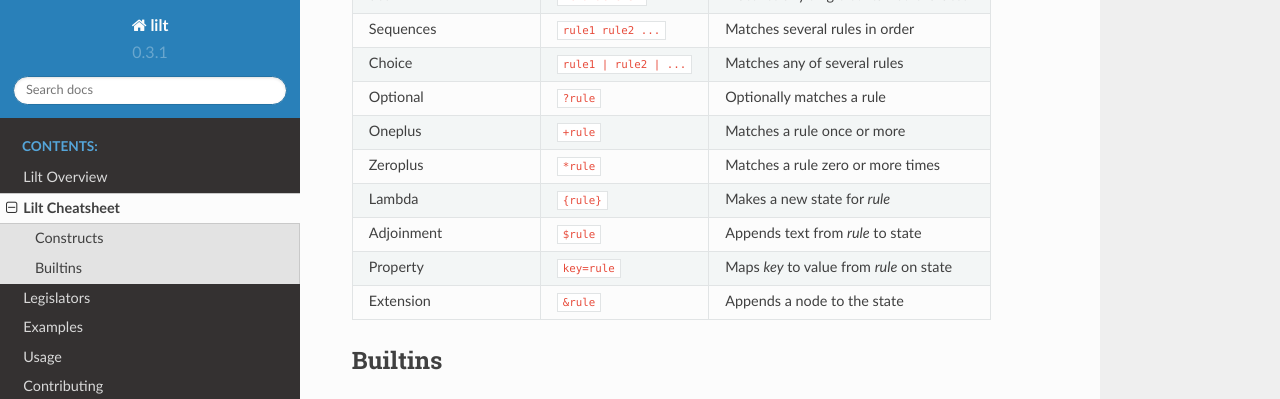
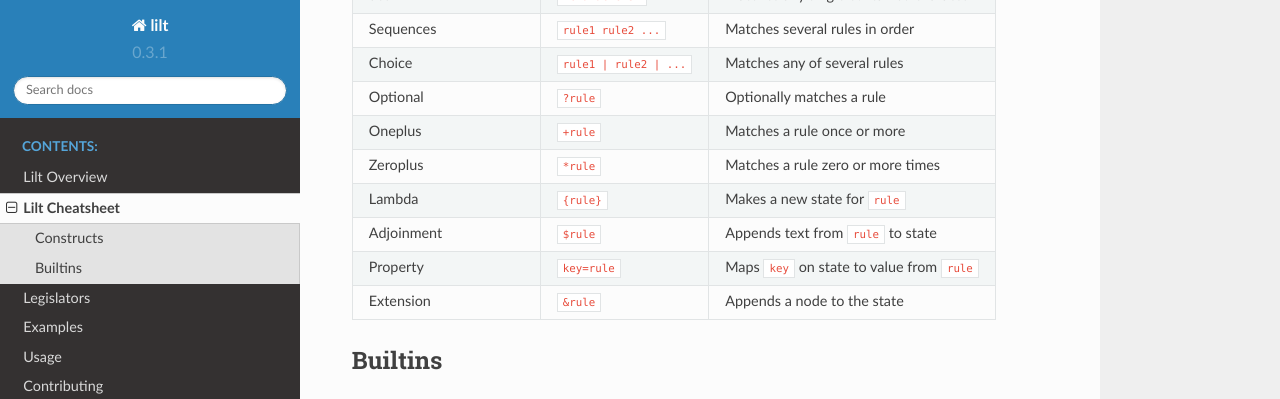
Before and after one commit to Quelklef/lilt, a Sphinx documentation site: the page built from docs/cheatsheet.rst, in a window 1280 px wide and 900 px high, scrolled down 474 px. Shown: the top 399 px of the window. Built offline with Sphinx 7.4.7 and the Read the Docs theme 2.0.0, drawn with Linux system fonts in a browser that asks for light colours; part of the change alters nothing that is shown.

```diff
--- a/docs/cheatsheet.rst
+++ b/docs/cheatsheet.rst
@@ -5,26 +5,26 @@ Lilt Cheatsheet
 Constructs
 ----------
 
-================================ ================================ ========================================
-Construct name                   Syntax                           Semantics
-================================ ================================ ========================================
-Line comments                    :code:`/text`                    Ignored by the parser
-Inline & block comments          :code:`/(text)`                  Ignored by the parser
-Brackets                         :code:`[code]`                   Like parenthesis
-Definition                       :code:`identifier: body`         Defines a rule
-Reference                        :code:`ruleName`                 References / "calls" a named rule
-Literal                          :code:`"text"`                   Matches exact text
-Set                              :code:`<characters>`             Matches any single contained character
-Sequences                        :code:`rule1 rule2 ...`          Matches several rules in order
-Choice                           :code:`rule1 | rule2 | ...`      Matches any of several rules
-Optional                         :code:`?rule`                    Optionally matches a rule
-Oneplus                          :code:`+rule`                    Matches a rule once or more
-Zeroplus                         :code:`*rule`                    Matches a rule zero or more times
-Lambda                           :code:`{rule}`                   Makes a new state for `rule`
-Adjoinment                       :code:`$rule`                    Appends text from `rule` to state
-Property                         :code:`key=rule`                 Maps `key` to value from `rule` on state
-Extension                        :code:`&rule`                    Appends a node to the state
-================================ ================================ ========================================
+======================= =========================== ====================================================
+Construct name          Syntax                      Semantics
+======================= =========================== ====================================================
+Line comments           :code:`/text`               Ignored by the parser
+Inline & block comments :code:`/(text)`             Ignored by the parser
+Brackets                :code:`[code]`              Like parenthesis
+Definition              :code:`identifier: body`    Defines a rule
+Reference               :code:`ruleName`            References / "calls" a named rule
+Literal                 :code:`"text"`              Matches exact text
+Set                     :code:`<characters>`        Matches any single contained character
+Sequences               :code:`rule1 rule2 ...`     Matches several rules in order
+Choice                  :code:`rule1 | rule2 | ...` Matches any of several rules
+Optional                :code:`?rule`               Optionally matches a rule
+Oneplus                 :code:`+rule`               Matches a rule once or more
+Zeroplus                :code:`*rule`               Matches a rule zero or more times
+Lambda                  :code:`{rule}`              Makes a new state for :code:`rule`
+Adjoinment              :code:`$rule`               Appends text from :code:`rule` to state
+Property                :code:`key=rule`            Maps :code:`key` on state to value from :code:`rule`
+Extension               :code:`&rule`               Appends a node to the state
+======================= =========================== ====================================================
 
 
 Builtins
```
Also changed, not shown: 9 other files.
